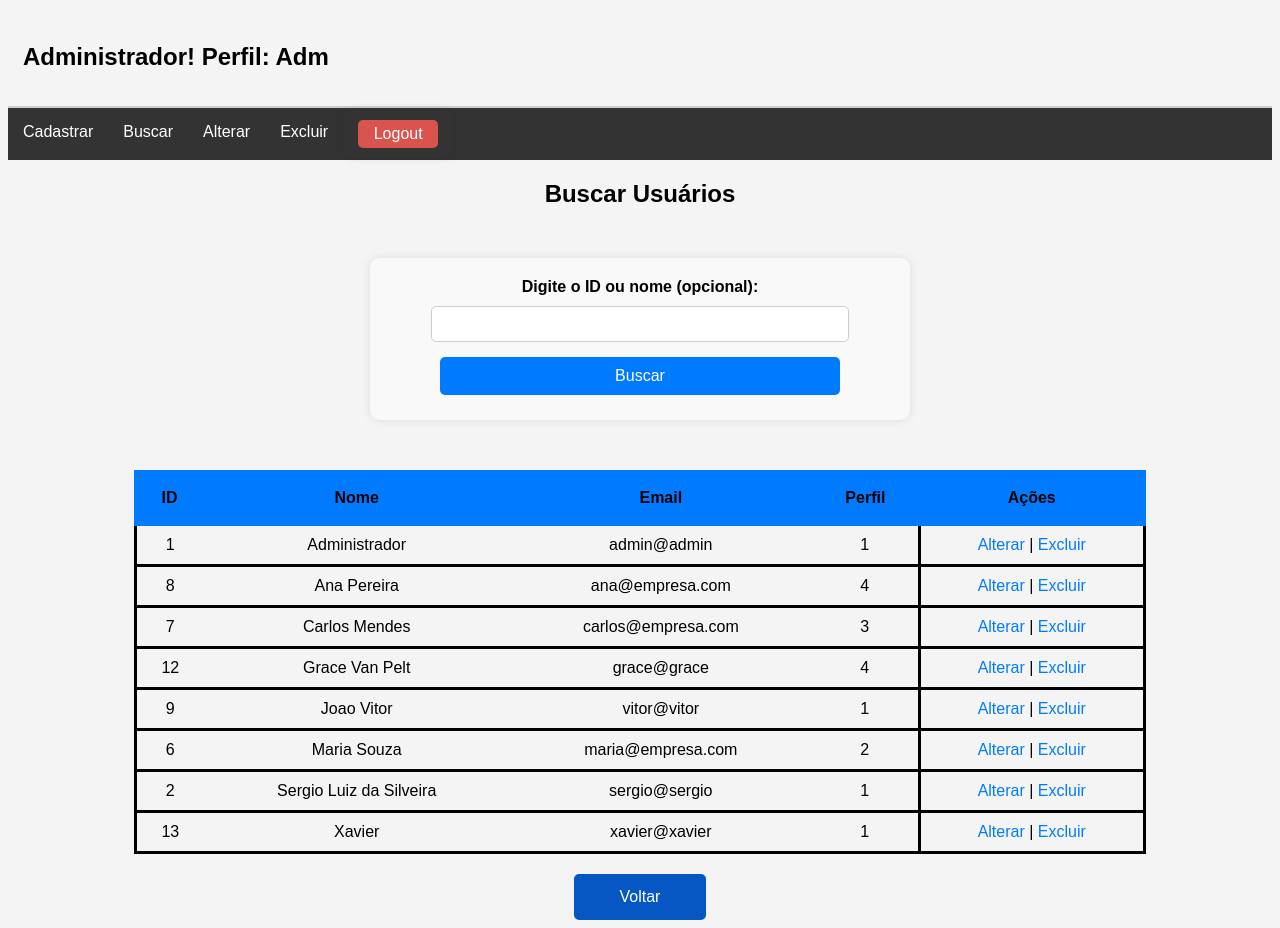
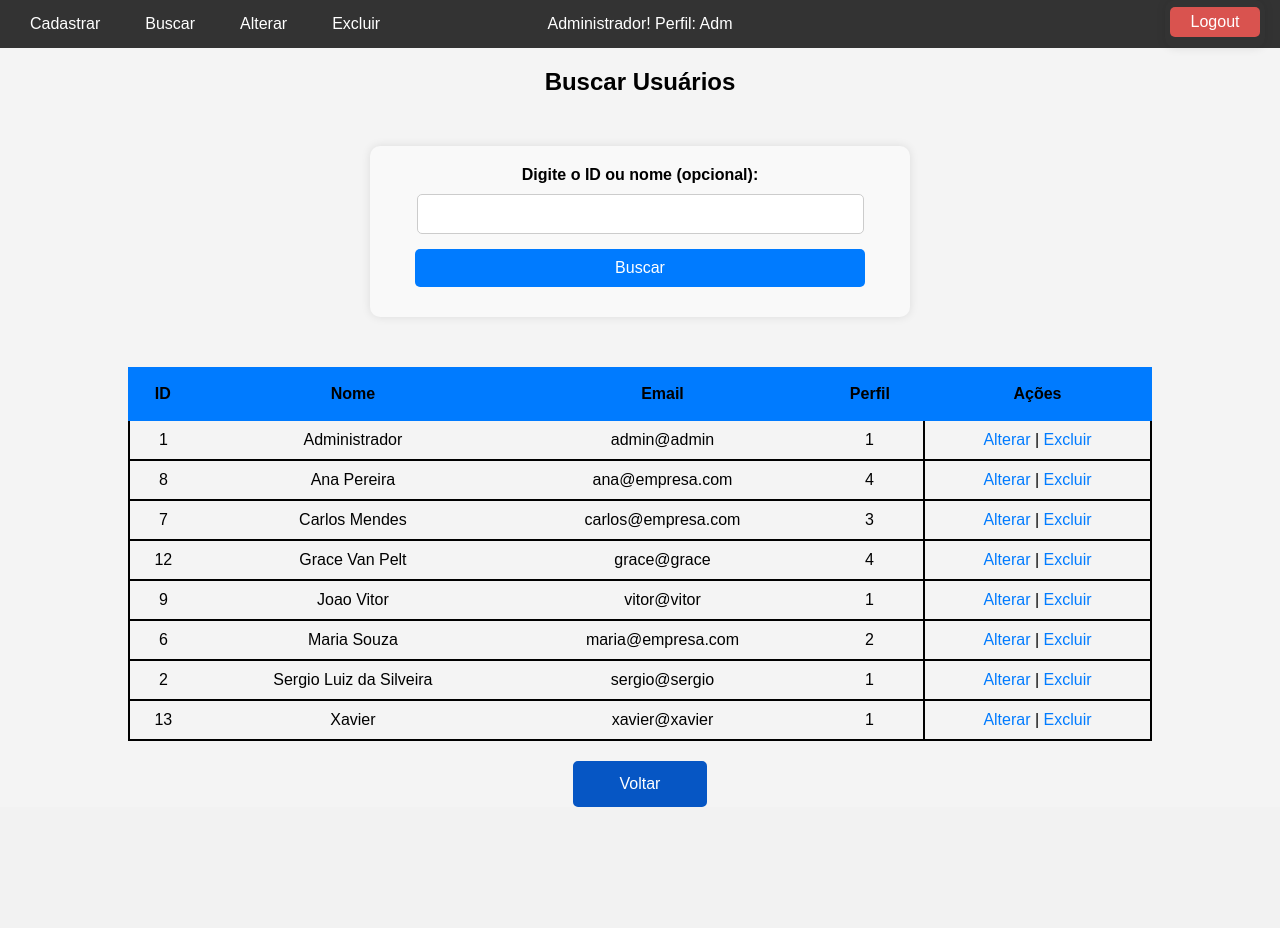
Before and after one commit to Marcozdrx/marcos_fernandes_prova, a PHP site: page /buscar_usuario.php in a window 1280 px wide. After the commit the page ends 807 px from the top, so only its background shows below. Run offline with PHP 8.4, Linux system fonts and the light colour scheme; a user stored in the database is signed in; data comes from the database, SQL or seed files in the repository.

Commit message:
Estilização Menu Dropdown
Feita estilização do menu dropdown, mais alguns ajustes, faltando apenas validação nos formularios

```diff
--- a/alterar_usuario.php
+++ b/alterar_usuario.php
@@ -62,10 +62,10 @@
          <form action="processar_alteracao_usuario.php" method="POST">
 
             <input type="hidden" name="id_usuario" value="<?=htmlspecialchars($usuario['id_usuario'])?>">
-
+            <label for="email">Nome:</label>
             <input type="text" id="nome" name="nome" value="<?=htmlspecialchars($usuario['nome'])?>" required>
 
-            <label for="email">Nome:</label>
+            <label for="email">E-mai:</label>
             <input type="text" id="email" name="email" value="<?=htmlspecialchars($usuario['email'])?>" required>
 
             <label for="id_perfil">Perfil:</label>
--- a/dropdown.php
+++ b/dropdown.php
@@ -57,12 +57,8 @@
     <script src="srcipts.js"></script>
 </head>
 <body>
-    <header>
-        <div class="saudacao">
-            <h2><?php echo $_SESSION['usuario']; ?>! Perfil: <?php echo $nome_perfil; ?></h2>
-        </div>
-    </header>
-    <nav>
+    <nav class="navbar">
+        <!-- Menu da esquerda -->
         <ul class="menu">
             <?php foreach($opcoes_menu as $categoria => $arquivos): ?>
                 <li class="dropdown">
@@ -76,12 +72,21 @@
                     </ul>
                 </li>
             <?php endforeach; ?>
-                <li><div class="logoutdropdow">
+        </ul>
+
+        <!-- Saudação -->
+        <div class="saudacaodrop">
+            <h2><?php echo $_SESSION['usuario']; ?>! Perfil: <?php echo $nome_perfil; ?></h2>
+
+        </div>
+
+        <!-- Botão logout -->
+        <div class="logoutdropdown">
             <form action="logout.php" method="POST" class="formdrop">
                 <button type="submit" class="buttondrop">Logout</button>
             </form>
-        </div></li>
-            </ul>
+        </div>
+
     </nav>
 </body>
 </html>
--- a/excluir_usuario.php
+++ b/excluir_usuario.php
@@ -45,7 +45,7 @@
     <h2>Excluir usuario</h2>
     <?php if(!empty($usuarios)): ?>
         <div class="tabela">
-        <table border="2">
+        <table>
             <tr>
                 <th>ID</th>
                 <th>Nome</th>
--- a/principal.php
+++ b/principal.php
@@ -58,6 +58,7 @@
 </head>
 <body>
     <h2>Pagina Principal</h2>
+                <a href="teste.html">Teste do DROPDOWN</a>
     <header>
         <div class="saudacao">
             <h2>Bem vindo,<?php echo $_SESSION['usuario']; ?>! Perfil: <?php echo $nome_perfil; ?></h2>
--- a/styles.css
+++ b/styles.css
@@ -2,6 +2,7 @@ body {
     font-family: Arial, sans-serif;
     background-color: #f4f4f4;
     text-align: center;
+    margin: 0;
 }
 
 .login-container {
@@ -13,9 +14,13 @@ body {
 }
 
 input, button {
-    width: 100%;
+    width: 85%;
     padding: 10px;
     margin: 5px 0;
+    margin-bottom: 10px;
+    border: 1px solid #ccc;
+    border-radius: 5px;
+    font-size: 16px;
 }
 
 header {
@@ -30,45 +35,33 @@ header {
 .saudacao {
     text-align: left;
 }
-
-.logoutdropdown{
-    float: right;
+.saudacaodrop{
+    margin: 0 auto;
+    padding: 0 15px;
+}
+.navbar {
+    display: grid;
+    grid-template-columns: 1fr auto 1fr;
+    align-items: center;
+    background-color: #333;
+    padding: 0 15px;
 }
 
-.formdrop{
-    text-align: center;
-    width: 100px; /* Define uma largura fixa */
-    margin: 2px auto; /* Centraliza na tela */
-    padding: 5px;
-    background-color: #333; /* Fundo suave */
-    border-radius: 10px; /* Cantos arredondados */
-    align-items: center; /* Centraliza os elementos dentro do formulário */
-
-}
-
-.logout button {
-    background-color: #d9534f;
-    color: white;
-    border: none;
-    padding: 5px 10px;
+.saudacaodrop h2 {
     font-size: 16px;
-    cursor: pointer;
-    border-radius: 5px;
-}
-.buttondrop{
-    background-color: #d9534f;
-    color: white;
-    border: none;
-    padding: 5px 10px;
-    font-size: 16px;
-    cursor: pointer;
-    border-radius: 5px;
-    width: 80%;
+    color: #ffffff;
+    margin: 0;
+    font-weight: normal; /* se quiser deixar mais leve */
+    white-space: nowrap;
 }
 
 
 .logout button:hover {
     background-color: #c9302c;
+}
+
+.logoutdropdown {
+    margin-left: auto; /* garante que fique encostado no canto */
 }
 
 .menu {
@@ -77,6 +70,7 @@ header {
     margin: 0;
     display: flex;
     background-color: #333;
+    gap: 15px;
 }
 
 .menu li {
@@ -108,14 +102,47 @@ header {
 }
 
 .dropdown-menu li a {
-    padding: 10px;
+    padding: 8px;
     display: block;
     color: white;
     text-decoration: none;
 }
+.lilogout{
+    margin: 0;
+    height: 5px;
+}
 
 .dropdown:hover .dropdown-menu {
     display: block;
+}
+
+.menu li.lilogout {
+    margin-left: auto; /* joga o botão pro final da linha */
+}
+
+
+.formdrop {
+    display: flex;               /* Ativa flexbox */
+    justify-content: center;     /* Centraliza na horizontal */
+    align-items: center;         /* Centraliza na vertical */
+    height: 48px;
+    width: 100px;                /* Largura fixa do formulário */
+    margin: 0 auto;              /* Centraliza o formulário na página */
+    background-color: #333;   /* Fundo cinza */
+    border-radius: 10px;
+    padding: 0;
+
+}
+
+.buttondrop {
+    background-color: #d9534f;
+    color: white;
+    border: none;
+    padding: 6px 12px;
+    font-size: 16px;
+    cursor: pointer;
+    border-radius: 5px;
+    display: inline-block;       /* não deixa o botão ocupar toda a largura */
 }
 
 #sugestoes {
@@ -162,11 +189,9 @@ label {
 }
 
 /* Ajusta os campos de entrada */
-input[type="text"],
-input[type="email"],
-input[type="password"],
+
 select {
-    width: 80%; /* Ocupa toda a largura do formulário */
+    width: 90%; /* Ocupa toda a largura do formulário */
     padding: 8px;
     margin-bottom: 10px;
     border: 1px solid #ccc;
@@ -176,7 +201,7 @@ select {
 
 /* Ajusta os botões */
 button {
-    width: 80%;
+    width: 90%;
     padding: 10px;
     background-color: #007bff; /* Azul bonito */
     color: white;
@@ -205,20 +230,20 @@ table {
 
 }
 .acoes{
-    border-left: 3px solid;
+    border-left: 2px solid;
 }
 tr th{
-    border: 3px solid;
+    border: 2px solid;
     border-color: #007bff;
 }
 tr{
-    border: 3px solid;
+    border: 2px solid;
 }
 th, td {
     padding: 10px;
     border: 1px solid #555;
     text-align: center;
-    border-width: 3px;
+    border-width: 2px;
     border-color: #000000;
     border: none;
 }
@@ -231,7 +256,6 @@ th {
 
 tr:hover {
     background-color: #0056b3;
-    cursor: pointer;
 }
 td a{
     color: #007bff;
@@ -253,6 +277,7 @@ a{
     border-radius: 5px;
     color: #f4f4f4;
     transition: transform 0.3s ease;
+    cursor: pointer;
 }
 .voltar:hover{
     transform: scale(1.1);
```
Also changed, not shown: teste.html (added, +67 -0 lines). Lines whose indentation alone changed are shown as unchanged.
